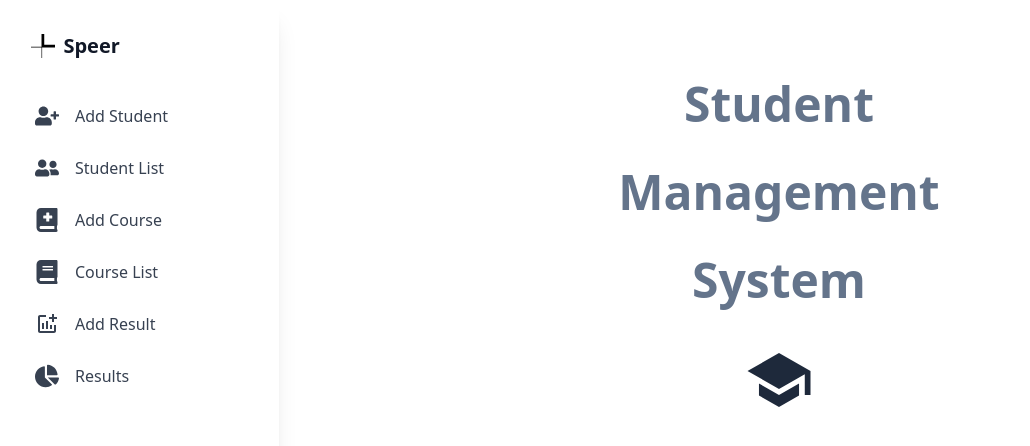
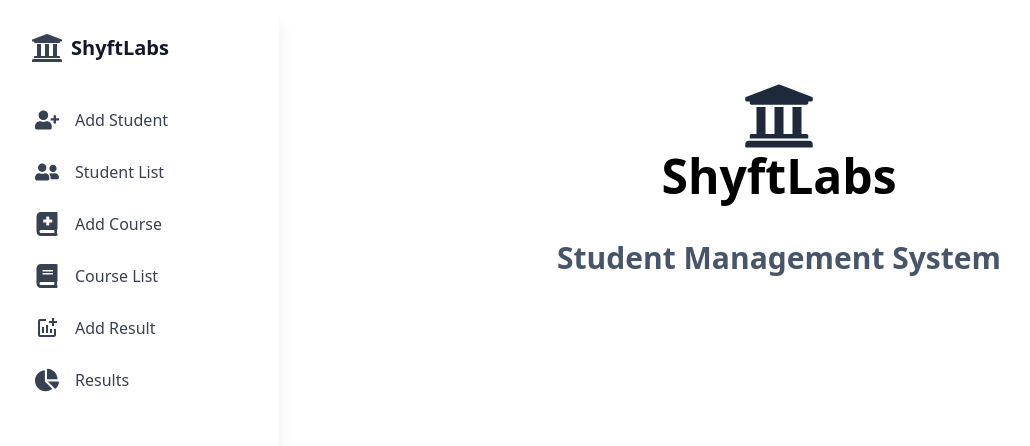
Before and after one commit to developer-at-speer/shyftlabs-assessment, a React (Create React App) app: page / in a window 1280 px wide. Shown: the top 446 px of the page, without its empty margins (1-1031 px from the left). Built offline with nearby package versions, Linux system fonts and the light colour scheme; a web font is replaced by a local one.

Commit message:
update branding

```diff
--- a/public/index.html
+++ b/public/index.html
@@ -24,7 +24,7 @@
       work correctly both with client-side routing and a non-root public URL.
       Learn how to configure a non-root public URL by running `npm run build`.
     -->
-    <title>Speer Tech</title>
+    <title>ShyftLabs</title>
   </head>
   <body>
     <noscript>You need to enable JavaScript to run this app.</noscript>
--- a/src/components/Navbar.js
+++ b/src/components/Navbar.js
@@ -7,6 +7,7 @@ import {
   FaBook,
   FaBookMedical,
   FaChartPie,
+  FaUniversity,
 } from 'react-icons/fa';
 import { MdAddchart } from 'react-icons/md';
 
@@ -51,9 +52,9 @@ const Navbar = () => {
   return (
     <div className='relative flex flex-col bg-clip-border rounded-xl bg-white text-gray-700 h-[100vh] w-full max-w-[20rem] p-4 shadow-xl shadow-blue-gray-900/5'>
       <div className='flex items-center mb-2 p-4 gap-2'>
-        <img className='h-6' src={logo} alt='Speer Logo' />
+        <FaUniversity size={32} />
         <h5 className='block antialiased tracking-normal font-sans text-xl font-semibold leading-snug text-gray-900'>
-          Speer
+          ShyftLabs
         </h5>
       </div>
       <nav className='flex flex-col gap-1 min-w-[240px] p-2 font-sans text-base font-normal text-gray-700'>
--- a/src/pages/Home.js
+++ b/src/pages/Home.js
@@ -1,14 +1,15 @@
-import React from "react";
-import { IoMdSchool } from "react-icons/io";
+import React from 'react';
+import { FaUniversity } from 'react-icons/fa';
 
 function Home() {
   return (
     <>
-      <div className="flex flex-col w-[1000px] justify-center items-center">
-      <h1 className="text-5xl font-bold mb-10 text-slate-500">Student</h1>
-      <h1 className="text-5xl font-bold mb-10 text-slate-500">Management</h1>
-      <h1 className="text-5xl font-bold mb-10 text-slate-500">System</h1>
-      <IoMdSchool className="text-7xl text-slate-800" />
+      <div className='flex flex-col w-[1000px] justify-center items-center'>
+        <FaUniversity className='text-7xl text-slate-800' />
+        <h1 className='text-5xl font-bold mb-10'>ShyftLabs</h1>
+        <h4 className='text-3xl font-bold mb-10 text-slate-600'>
+          Student Management System
+        </h4>
       </div>
     </>
   );
```
